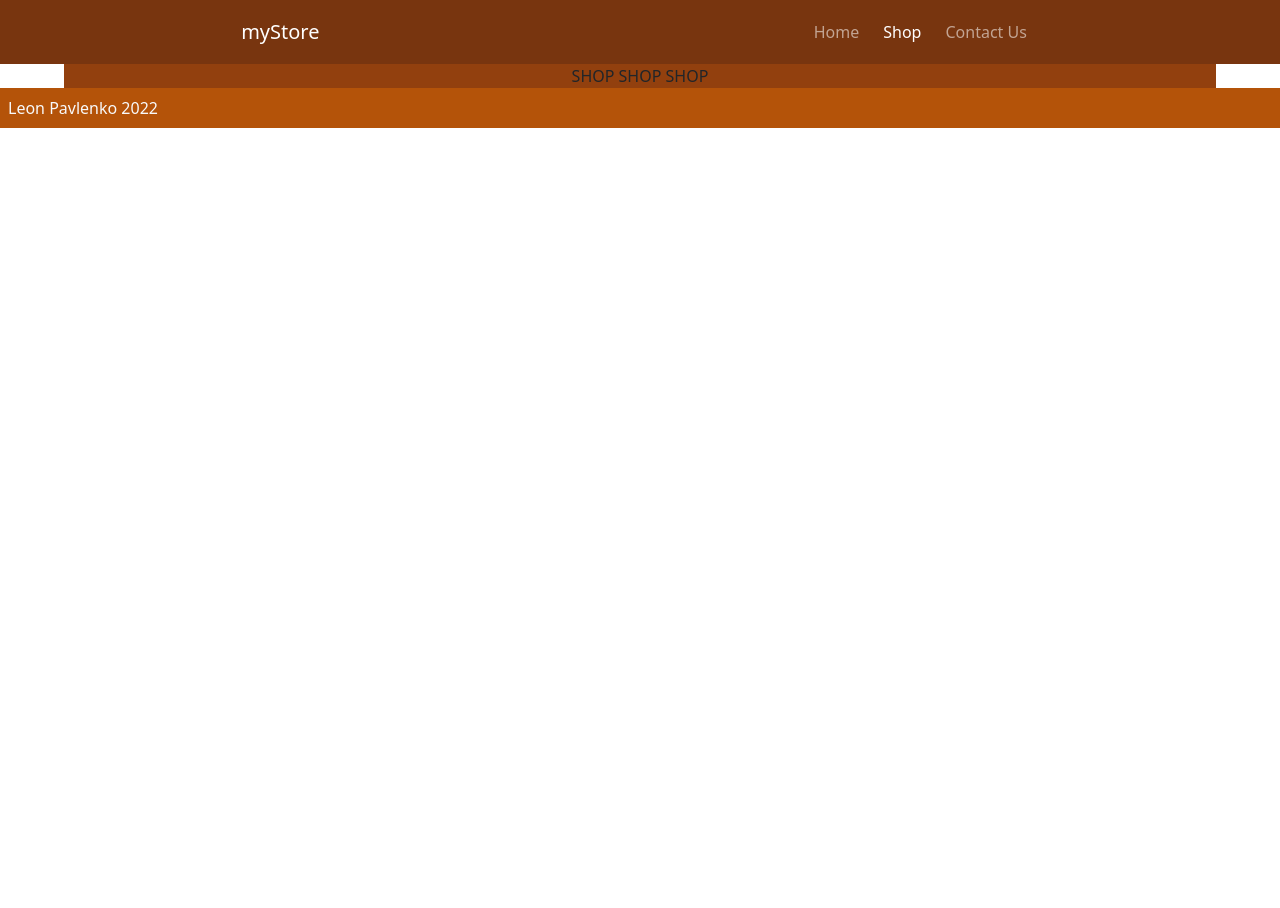
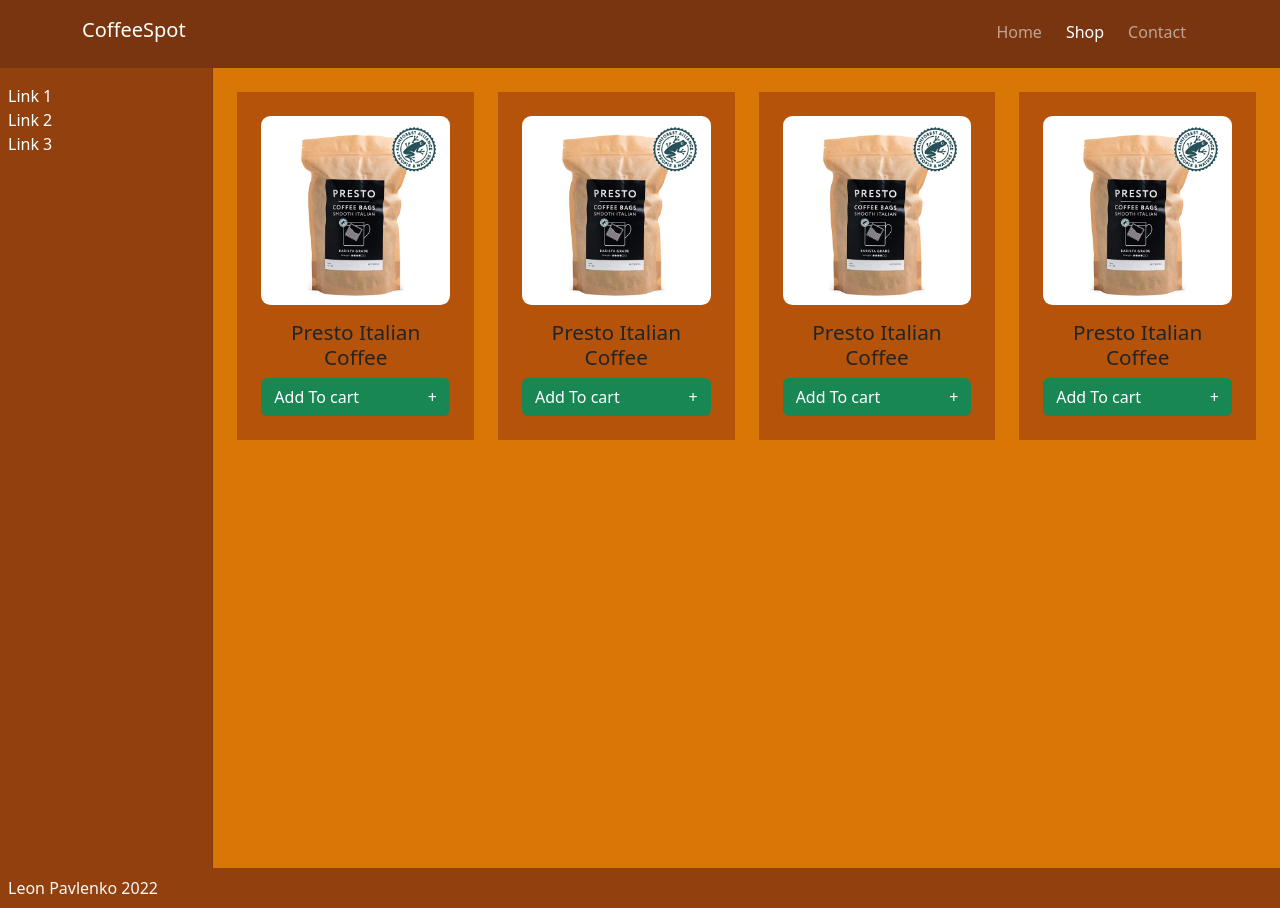
Before and after one commit to LeonsChub/coffee-shop, a React (Create React App) app: page /Shop in a window 1280 px wide. Before the commit the page ends 800 px from the top, so only its background shows below. Built offline with nearby package versions, Linux system fonts and the light colour scheme.

Commit message:
began working on Shop Page

```diff
--- a/src/App.js
+++ b/src/App.js
@@ -1,5 +1,5 @@
 // import FrontPage from "./components/HomePage/FrontPage";
-import NavHeader from "./components/Reusables/NavHeader";
+import NavHeader from "./components/Reusables/NavHeader/NavHeader";
 // import {BrowserRouter, Route ,Routes,Link} from 'react-router-dom'
 // import Home from './components/deleteLater/Home'
 // import Contact from './components/deleteLater/Contact'
--- a/src/components/Reusables/NavHeader.js
+++ /dev/null
@@ -1,63 +0,0 @@
-import { useEffect, useState } from 'react';
-import { Link, useLocation } from 'react-router-dom';
-
-function NavHeader() {
-  const location = useLocation();
-  let [homeActive, setHomeActive] = useState(false);
-  let [shopActive, setShopActive] = useState(false);
-  let [contactActive, setContactActive] = useState(false);
-
-  function resetAll() {
-    setHomeActive(false);
-    setShopActive(false);
-    setContactActive(false);
-  }
-
-  useEffect(() => {
-    resetAll();
-    switch (location.pathname) {
-      case '/Home':
-        setHomeActive(true);
-        break;
-      case '/Shop':
-        setShopActive(true);
-        break;
-      case '/Contact':
-        setContactActive(true);
-        break;
-
-      default:
-        break;
-    }
-  });
-
-  return (
-    <nav className="navbar navbar-expand-sm navbar-dark p-2 d-flex justify-content-around">
-      <Link className="navbar-brand" to="/Home">
-        myStore
-      </Link>
-      <div className="navbar-nav">
-        <Link
-          className={`nav-item nav-link m-1 ${homeActive ? 'active' : ''}`}
-          id="home-link"
-          to="/Home">
-          Home
-        </Link>
-        <Link
-          className={`nav-item nav-link m-1 ${shopActive ? 'active' : ''}`}
-          id="shop-link"
-          to="/Shop">
-          Shop
-        </Link>
-        <Link
-          className={`nav-item nav-link m-1 ${contactActive ? 'active' : ''}`}
-          id="contact-link"
-          to="/Contact">
-          Contact Us
-        </Link>
-      </div>
-    </nav>
-  );
-}
-
-export default NavHeader;
--- /dev/null
+++ b/src/components/Reusables/NavHeader/NavHeader.js
@@ -0,0 +1,81 @@
+import { useEffect, useState } from 'react';
+import { Navbar, Container, Nav } from 'react-bootstrap';
+import { Link, useLocation } from 'react-router-dom';
+
+function NavHeader() {
+  const location = useLocation();
+  let [homeActive, setHomeActive] = useState(false);
+  let [shopActive, setShopActive] = useState(false);
+  let [contactActive, setContactActive] = useState(false);
+
+  function resetAll() {
+    setHomeActive(false);
+    setShopActive(false);
+    setContactActive(false);
+  }
+
+  useEffect(() => {
+    resetAll();
+    switch (location.pathname) {
+      case '/Home':
+        setHomeActive(true);
+        break;
+      case '/Shop':
+        setShopActive(true);
+        break;
+      case '/Contact':
+        setContactActive(true);
+        break;
+
+      default:
+        break;
+    }
+  });
+
+  return (
+    // <nav className="navbar navbar-expand-sm navbar-dark p-2 d-flex justify-content-around">
+    //   <Link className="navbar-brand" to="/Home">
+    //     myStore
+    //   </Link>
+    //   <div className="navbar-nav">
+    //     <Link
+    //       className={`nav-item nav-link m-1 ${homeActive ? 'active' : ''}`}
+    //       id="home-link"
+    //       to="/Home">
+    //       Home
+    //     </Link>
+    //     <Link
+    //       className={`nav-item nav-link m-1 ${shopActive ? 'active' : ''}`}
+    //       id="shop-link"
+    //       to="/Shop">
+    //       Shop
+    //     </Link>
+    //     <Link
+    //       className={`nav-item nav-link m-1 ${contactActive ? 'active' : ''}`}
+    //       id="contact-link"
+    //       to="/Contact">
+    //       Contact Us
+    //     </Link>
+    //   </div>
+    // </nav>
+    <Navbar expand='md' className="navbar navbar-dark p-2 d-flex justify-content-around">
+      <Container>
+        <Link to = '/home' style={{textDecoration:'none'}}>
+          <Navbar.Brand>CoffeeSpot</Navbar.Brand>
+        </Link>
+        <Navbar.Toggle aria-controls='navbarScroll' />
+        <Navbar.Collapse id = "navbarScroll" className='justify-content-end'>
+          <Nav className='my-2 my-lg-0'
+                style={{maxHeight:'250px'}}
+                navbarScroll>
+                <Link to ='/Home' className={`nav-item nav-link m-1 ${homeActive ? 'active' : ''}`}>Home</Link>
+                <Link to ='/Shop' className={`nav-item nav-link m-1 ${shopActive ? 'active' : ''}`}>Shop</Link>
+                <Link to ='/Contact' className={`nav-item nav-link m-1 ${contactActive ? 'active' : ''}`}>Contact</Link>
+          </Nav>
+        </Navbar.Collapse>
+      </Container>
+    </Navbar>
+  );
+}
+
+export default NavHeader;
--- /dev/null
+++ b/src/components/Reusables/ProductCard/ProductCard.css
@@ -0,0 +1,40 @@
+:root{
+    --amber-900:#78350f;
+    --amber-800:#92400e;
+    --amber-700:#b45309;
+    --amber-600:#d97706;
+    --amber-500:#f59e0b;
+    --amber-400:#fbbf24;
+    --amber-300:#fcd34d;
+    --amber-200:#fef3c7;
+  }
+  p{
+    margin: 0;
+  }
+.product-card{
+    text-align: center;
+    background-color: var(--amber-700);
+    padding: clamp(1em,1.5em,2em);
+
+    margin-top: 0.5em;
+
+}
+
+.product-card > #card-image{
+    max-width: 100%;
+    height: 100%;
+    border-radius: 5%;
+}
+
+.product-card > #buy-btn{
+    display: flex;
+    justify-content: space-between;
+    width: 100%;
+
+}
+
+.product-card > #product-description{
+    margin-top: 0.75em;
+    font-size: 1.3rem;
+
+}
--- /dev/null
+++ b/src/components/Reusables/ProductCard/ProductCard.js
@@ -0,0 +1,16 @@
+import React from 'react';
+import './ProductCard.css';
+import Button from 'react-bootstrap/Button';
+
+
+// eslint-disable-next-line react/prop-types
+function ProductCard({ url }) {
+  return(
+  <div className="product-card">
+    <img id='card-image' src={url} alt="product image" />
+    <h4 id='product-description'>Presto Italian Coffee</h4>
+    <Button id='buy-btn' variant='success'><p>Add To cart</p> <span>+</span></Button>
+  </div>);
+}
+
+export default ProductCard;
--- /dev/null
+++ b/src/components/Reusables/Sidebar.js
@@ -0,0 +1,28 @@
+import React from 'react';
+import { Nav } from 'react-bootstrap';
+import { Link } from 'react-router-dom';
+import './sidebar.css';
+
+function sidebar() {
+  return (
+    <Nav
+      className="col-md-12 d-none d-md-block sidebar"
+      activeKey="/home"
+      onSelect={(selectedKey) => {
+        alert(`selected ${selectedKey}`);
+      }}>
+      <div className="sidebar-sticky"></div>
+      <Nav.Item>
+        <Link className="text-white">Link 1</Link>
+      </Nav.Item>
+      <Nav.Item>
+        <Link className="text-white">Link 2</Link>
+      </Nav.Item>
+      <Nav.Item>
+        <Link className="text-white">Link 3</Link>
+      </Nav.Item>
+    </Nav>
+  );
+}
+
+export default sidebar;
--- /dev/null
+++ b/src/components/Reusables/sidebar.css
@@ -0,0 +1,41 @@
+:root{
+    --amber-900:#78350f;
+    --amber-800:#92400e;
+    --amber-700:#b45309;
+    --amber-600:#d97706;
+    --amber-500:#f59e0b;
+    --amber-400:#fbbf24;
+    --amber-300:#fcd34d;
+    --amber-200:#fef3c7;
+
+}
+a{
+    text-decoration: none;
+}
+.sidebar {
+    padding: 16px 0 0 8px;
+    background-color: var(--amber-800);
+    min-height: 100vh !important;
+    box-shadow: inset -1px 0 0 rgba(0, 0, 0, .1);
+}
+
+#sidebar-wrapper{
+    min-height: 100vh !important;
+    width: 100vw;
+    -webkit-transition: margin .25s ease-out;
+    -moz-transition: margin .25s ease-out;
+    -o-transition: margin .25s ease-out;
+    transition: margin .25s ease-out;
+}
+
+#sidebar-wrapper .sidebar-heading {
+    font-size: 1.2rem
+}
+
+#page-content-wrapper {
+    min-width: 0;
+    width: 100%;
+}
+a:not(:last-child){
+    margin-bottom: 8px !important;
+}
--- a/src/components/RouteSwitch.js
+++ b/src/components/RouteSwitch.js
@@ -1,5 +1,5 @@
 import { BrowserRouter, Routes, Route, Navigate } from 'react-router-dom';
-import NavHeader from '../components/Reusables/NavHeader';
+import NavHeader from './Reusables/NavHeader/NavHeader';
 import FrontPage from '../components/HomePage/FrontPage';
 import ShopPage from './ShopPage/ShopPage';
 
--- a/src/components/ShopPage/ShopPage.js
+++ b/src/components/ShopPage/ShopPage.js
@@ -1,9 +1,39 @@
-import React from 'react';
+import { Container, Row, Col } from 'react-bootstrap';
+import Sidebar from '../Reusables/Sidebar';
+import ProductCard from '../Reusables/ProductCard/ProductCard';
+
+import productImg1 from '../../images/coffeeBag1.webp';
 
 function ShopPage() {
   return (
     <div>
-      <div className="main-content">SHOP SHOP SHOP</div>
+      <div className="main-content">
+        <Container fluid>
+          <Row>
+            <Col xs={0} md={2} id="sidebar-wrap" className="p-0">
+              <Sidebar />
+            </Col>
+            <Col xs={12} md={10} id="content-wrap" className="mt-3">
+              <Container fluid>
+                <Row>
+                  <Col xs={6} md={3}>
+                    <ProductCard url={productImg1} />
+                  </Col>
+                  <Col xs={6} md={3}>
+                    <ProductCard url={productImg1} />
+                  </Col>
+                  <Col xs={6} md={3}>
+                    <ProductCard url={productImg1} />
+                  </Col>
+                  <Col xs={6} md={3}>
+                    <ProductCard url={productImg1} />
+                  </Col>
+                </Row>
+              </Container>
+            </Col>
+          </Row>
+        </Container>
+      </div>
     </div>
   );
 }
--- a/src/index.css
+++ b/src/index.css
@@ -64,13 +64,16 @@
   --amber-300:#fcd34d;
   --amber-200:#fef3c7;
 }
+Link{
+  text-decoration: none;
+}
 
 .navbar{
   padding: 1em;
   background-color: var(--amber-900);
 }
-.App{
-  background-color: var(--amber-200);
+#root{
+  background-color: var(--amber-300);
 }
 
 .main-title{
@@ -79,15 +82,8 @@
 }
 
 .main-content{
-  background-color:var(--amber-800);
-
-  width: 90%;
-
-  margin-inline: auto;
-
-  position: relative;
-  top: 0;
-
+  background-color:var(--amber-600);
+  min-height: 85vh;
   display: flex;
   flex-direction: column;
   align-items: center;
@@ -111,15 +107,15 @@
 .shop-btn{
   width: fit-content;
   font-size: 1.5em;
-  background-color: var(--amber-500) !important;
+  background-color: var(--amber-600) !important;
   border: 1px solid var(--amber-500) !important;
 }
 
 .shop-btn:hover{
-  background-color: var(--amber-600) !important;
+  background-color: var(--amber-500) !important;
   border: 1px solid var(--amber-400) !important;
 }
 
 .footer{
-  background-color: var(--amber-700);
+  background-color: var(--amber-800);
 }
```
Also changed, not shown: src/images/coffeeBag1.webp (added).
